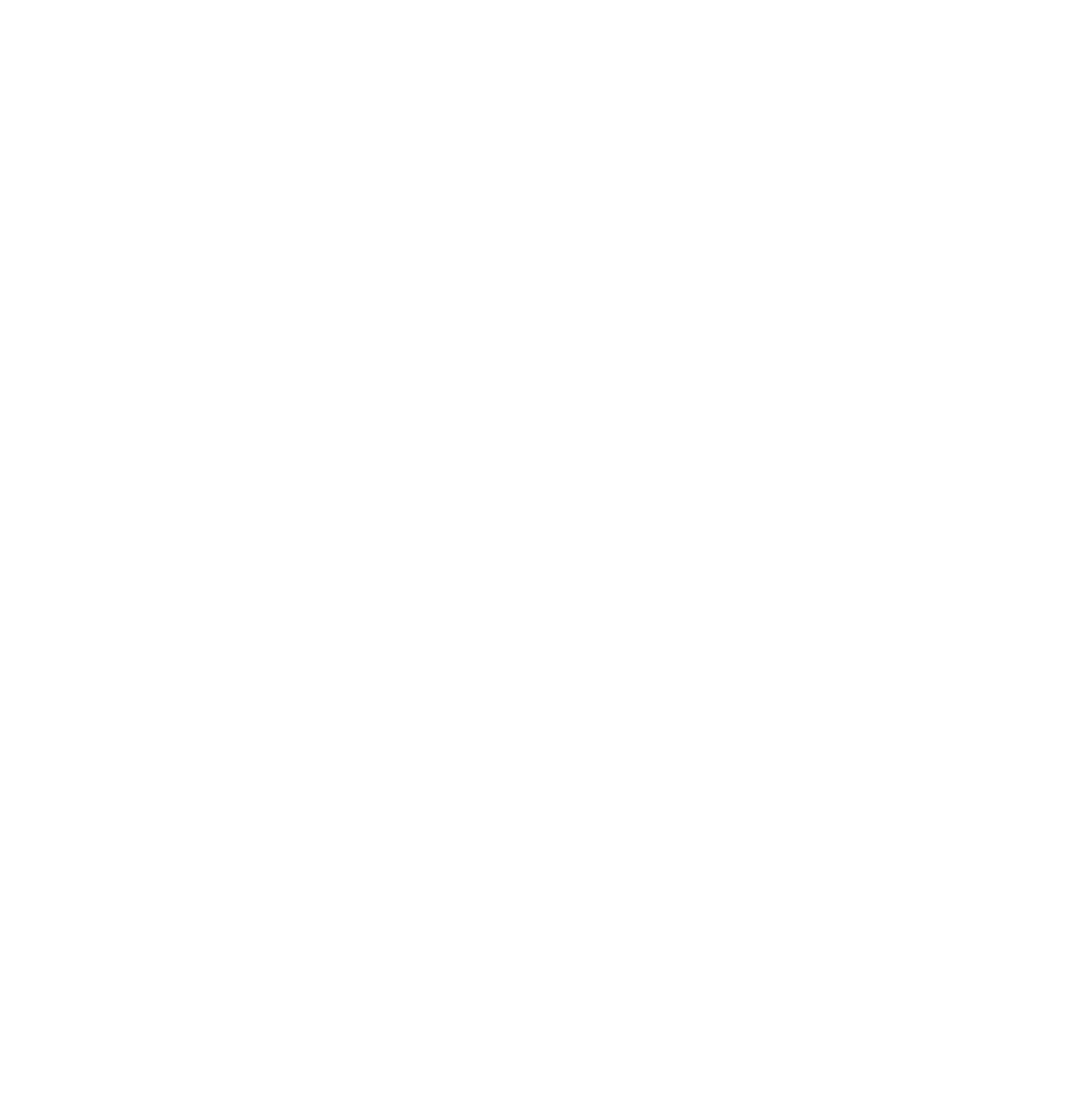
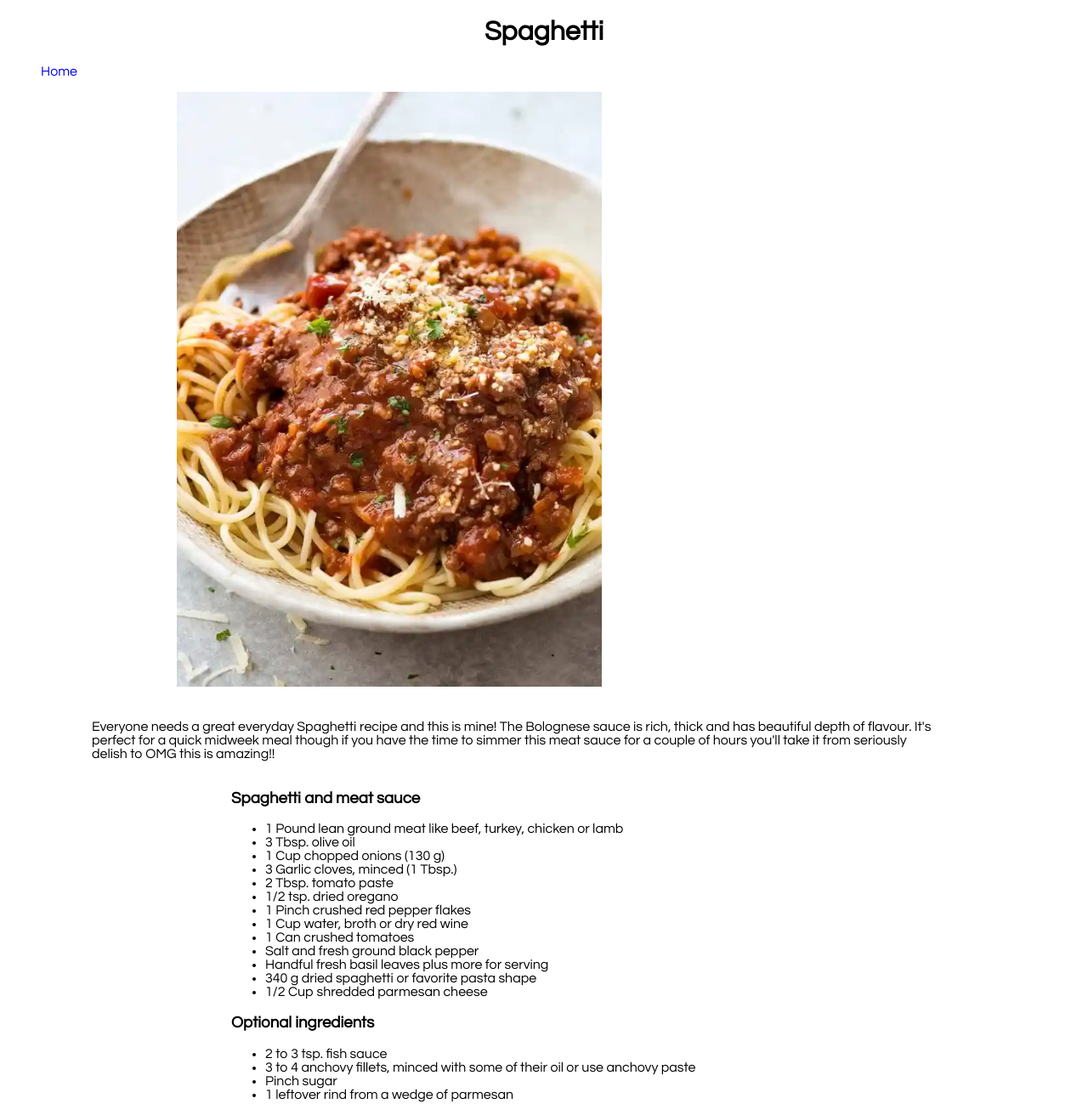
Before and after one commit to ae111James/odin-recipes, a plain HTML site: page recipes/spaghetti.html in a window 1280 px wide. Shown: the whole page at 85% size. Before the commit the page ends 800 px from the top, so only its background shows below. Drawn offline with Linux system fonts and the light colour scheme.

Commit message:
added spaghetti recipe + css

```diff
--- a/css/style.css
+++ b/css/style.css
@@ -4,6 +4,11 @@ body {
 }
 
 .navi {
+    list-style-type: none;
+    text-decoration: none;
+}
+
+.navi2 {
     list-style-type: none;
     text-decoration: none;
 }
@@ -33,3 +38,17 @@ body {
 a {
     text-decoration: none;
 }
+
+.spaghetti-sec {
+    float: left;
+}
+
+.spaghetti-sec-pos {
+    width: 1000px;
+    margin-left: 100px;
+}
+
+.spaghetti-side {
+    float: right;
+    width: 1000px;
+}
--- a/recipes/spaghetti.html
+++ b/recipes/spaghetti.html
@@ -0,0 +1,56 @@
+<!DOCTYPE html>
+<html lang="en">
+	<head>
+		<meta charset ="UTF-8">
+        <meta name="author" content="James">
+			<title>Spaghetti Recipe</title>
+            <link rel="stylesheet" href="../css/style.css">
+	</head>
+
+	<body>
+        <header>
+            <h1 style="text-align: center;">Spaghetti</h1>
+            <ul class="navi2">
+                <li><a href="../index.html">Home</a></li>
+            </ul>
+        </header>
+
+            <section class="spaghetti-sec">
+                <img src="../img/spaghetti.jpg" alt="Spaghetti Photo" style="width: 500px; margin-left: 200px; margin-bottom: 20px;">
+
+                <div class="spaghetti-sec-pos">
+                    <p>Everyone needs a great everyday Spaghetti recipe and this is mine! The Bolognese sauce is rich, thick and has beautiful depth of flavour. It's perfect for a quick midweek meal though if you have the time to simmer this meat sauce for a couple of hours you'll take it from seriously delish to OMG this is amazing!!</p>
+                </div>
+            </section>
+
+            <aside class="spaghetti-side">
+                <h3>Spaghetti and meat sauce</h3>
+                <ul>
+                    <li>1 Pound lean ground meat like beef, turkey, chicken or lamb</li>
+                    <li>3 Tbsp. olive oil</li>
+                    <li>1 Cup chopped onions (130 g)</li>
+                    <li>3 Garlic cloves, minced (1 Tbsp.)</li>
+                    <li>2 Tbsp. tomato paste</li>
+                    <li>1/2 tsp. dried oregano</li>
+                    <li>1 Pinch crushed red pepper flakes</li>
+                    <li>1 Cup water, broth or dry red wine</li>
+                    <li>1 Can crushed tomatoes</li>
+                    <li>Salt and fresh ground black pepper</li>
+                    <li>Handful fresh basil leaves plus more for serving</li>
+                    <li>340 g dried spaghetti or favorite pasta shape</li>
+                    <li>1/2 Cup shredded parmesan cheese</li>
+                </ul>
+                <h3>Optional ingredients</h3>
+                <ul>
+                    <li>2 to 3 tsp. fish sauce</li>
+                    <li>3 to 4 anchovy fillets, minced with some of their oil or use anchovy paste</li>
+                    <li>Pinch sugar</li>
+                    <li>1 leftover rind from a wedge of parmesan</li>
+            </aside>
+
+        <footer>
+
+        </footer>
+
+	</body>
+</html>
```
Also changed, not shown: recipes/lasagna.html (+1 -1 lines), img/spaghetti.jpg (added).
